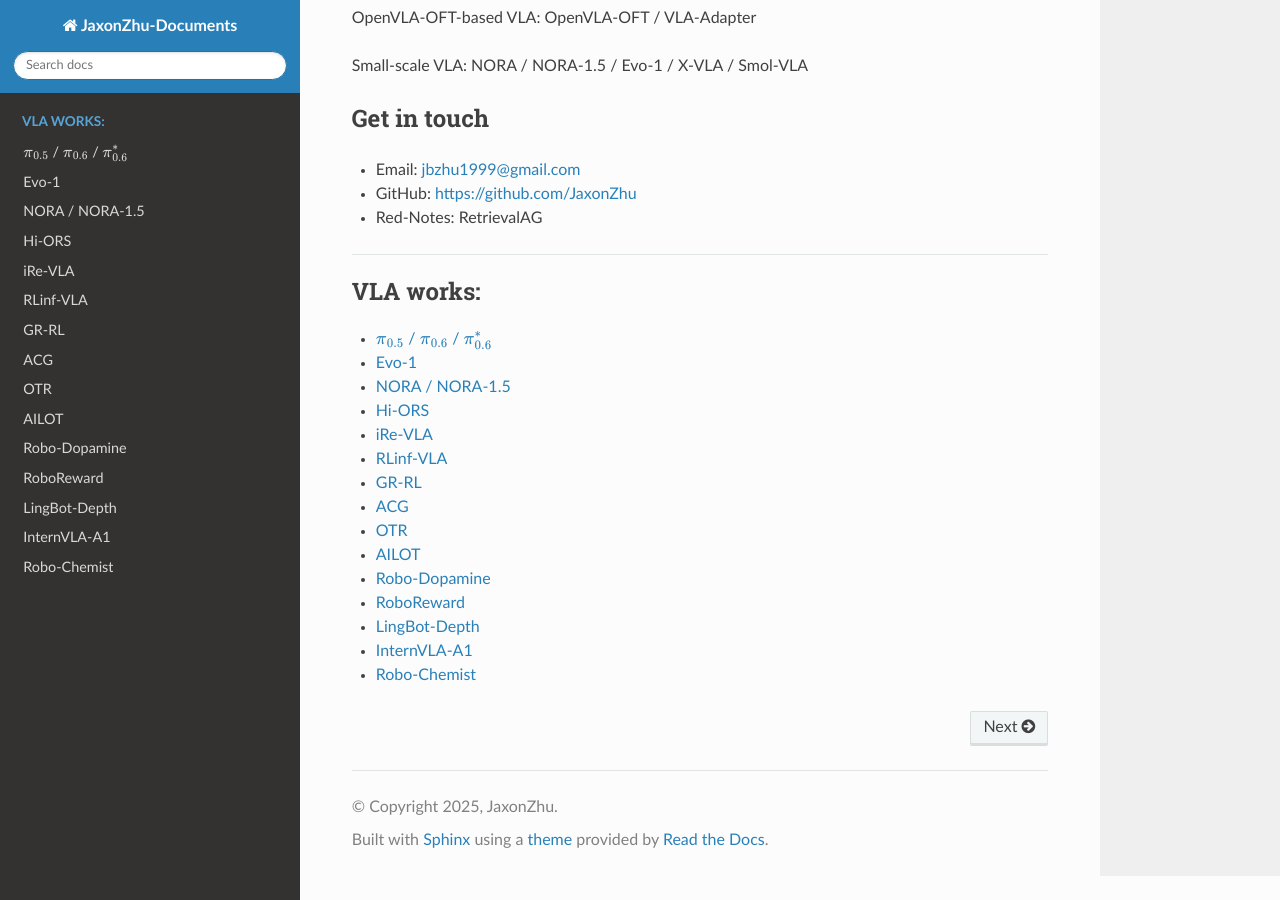
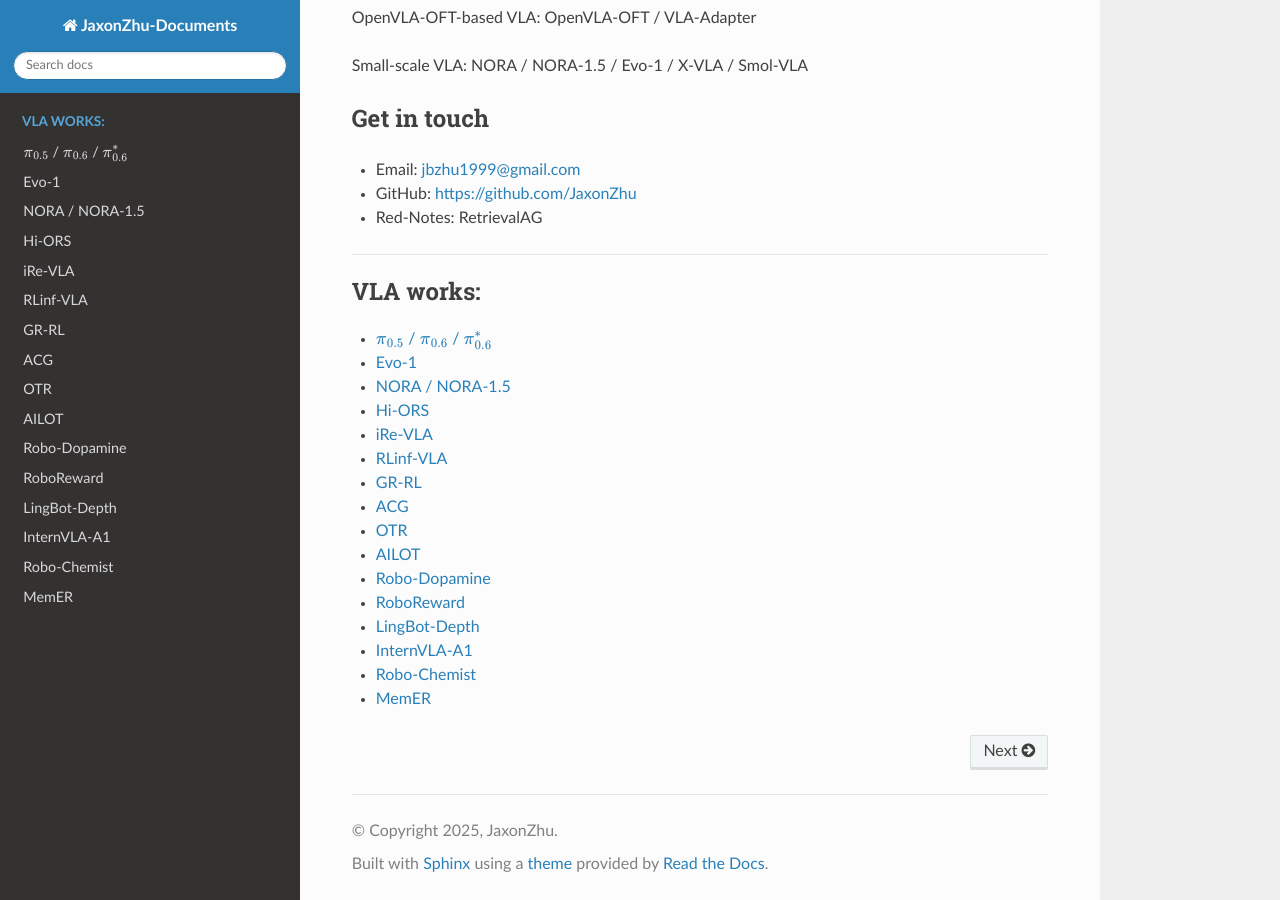
Before and after one commit to JaxonZhu/my-docs, a Sphinx documentation site: the page built from docs/source/index.rst, in a window 1280 px wide and 900 px high, scrolled down 824 px. Built offline with Sphinx 7.4.7 and the Read the Docs theme 3.1.0, drawn with Linux system fonts in a browser that asks for light colours; pages that are not in the unit, such as notebooks, are missing from menus.

Commit message:
2026.04.04 / aw-Windows / Add MemER to index

```diff
--- a/docs/source/index.rst
+++ b/docs/source/index.rst
@@ -60,5 +60,6 @@
    index-LingBot-Depth-HEAD
    index-InternVLA-A1-HEAD
    index-RoboChemist-HEAD
+   index-MemER-HEAD
 
    :caption: Engineering:
```
